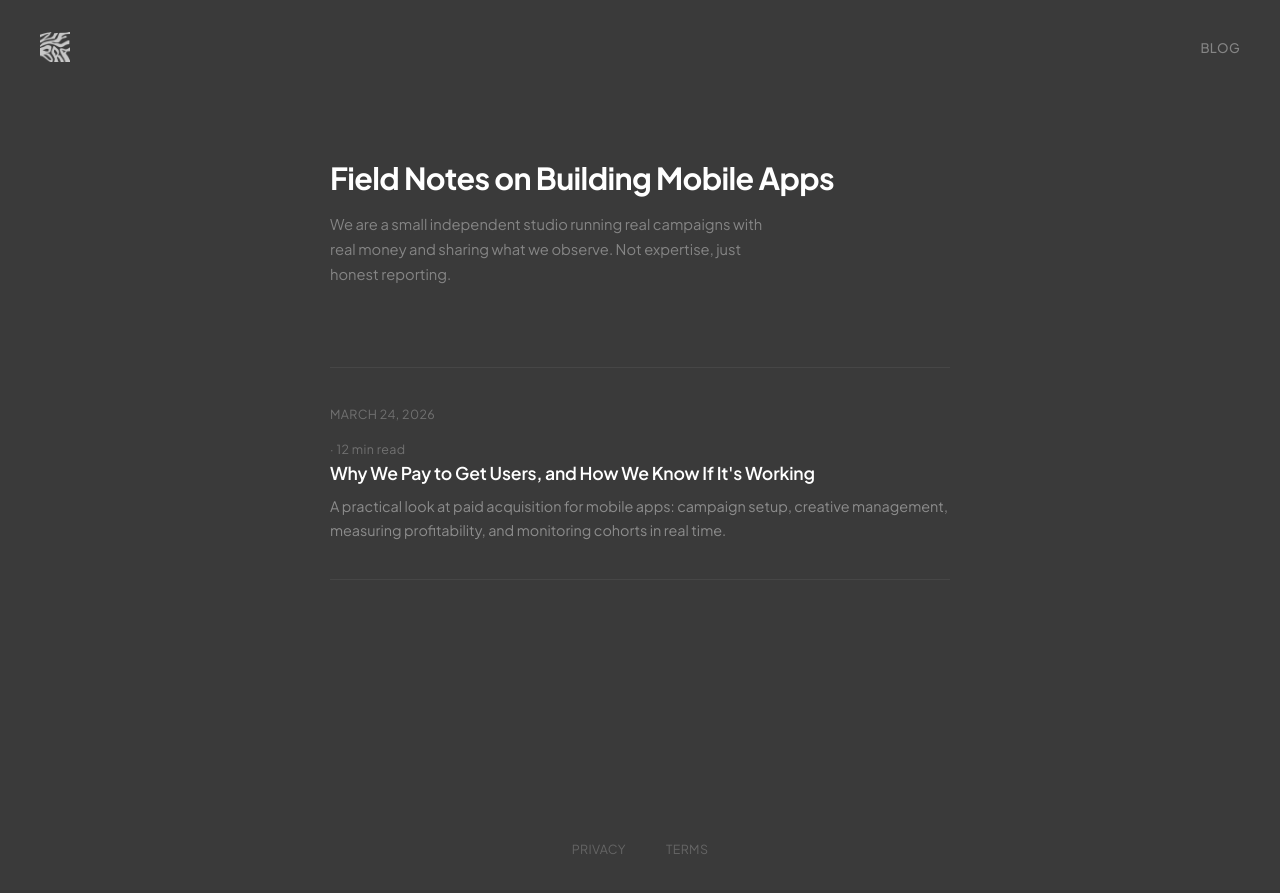
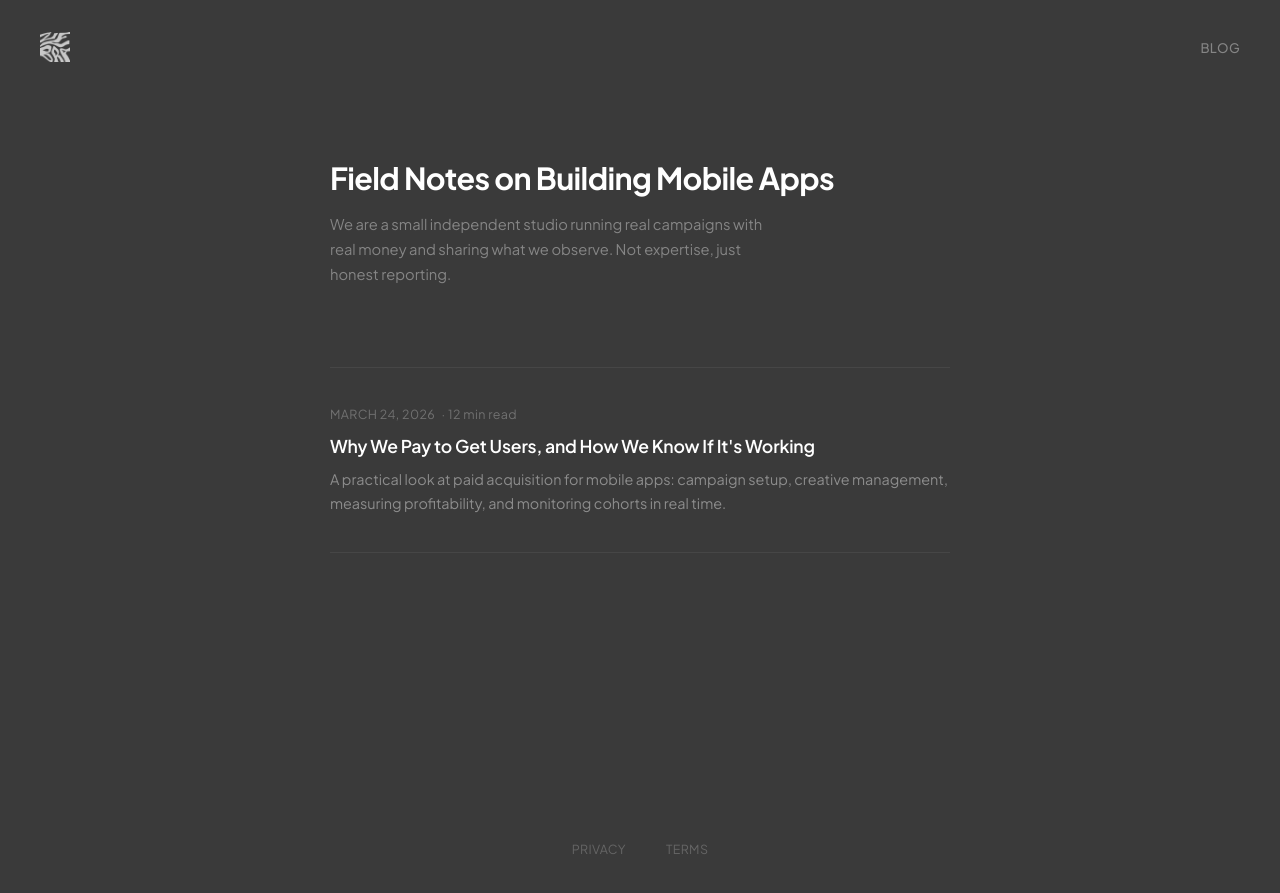
Before and after one commit to Zebra-Rodeo/zebra-rodeo.github.io, a Jekyll site: the page built from index.html, in a window 1280 px wide. Shown: the top 893 px of the page. Built offline with Jekyll 4.4.1, drawn with Linux system fonts in a browser that asks for light colours.

Commit message:
fix: date and read time on same line in post list

```diff
--- a/index.html
+++ b/index.html
@@ -41,13 +41,17 @@
     color: rgba(255,255,255,0.28);
     letter-spacing: 0.03em;
   }
+  .post-list .post-meta-line {
+    display: flex;
+    align-items: center;
+    gap: 0.4rem;
+    margin-bottom: 0.55rem;
+  }
   .post-list time {
     font-size: 0.78rem;
     color: rgba(255,255,255,0.28);
     letter-spacing: 0.03em;
     text-transform: uppercase;
-    display: block;
-    margin-bottom: 0.55rem;
   }
   .post-list h2 {
     font-size: 1.1rem;
@@ -75,7 +79,7 @@
   {% for post in site.posts %}
   <li>
     <a href="{{ post.url }}">
-      <time>{{ post.date | date: "%B %d, %Y" }}</time><span class="read-time"> · {{ post.content | number_of_words | divided_by: 200 }} min read</span>
+      <div class="post-meta-line"><time>{{ post.date | date: "%B %d, %Y" }}</time><span class="read-time"> · {{ post.content | number_of_words | divided_by: 200 }} min read</span></div>
       <h2>{{ post.title }}</h2>
       {% if post.description %}
         <p class="excerpt">{{ post.description }}</p>
```
